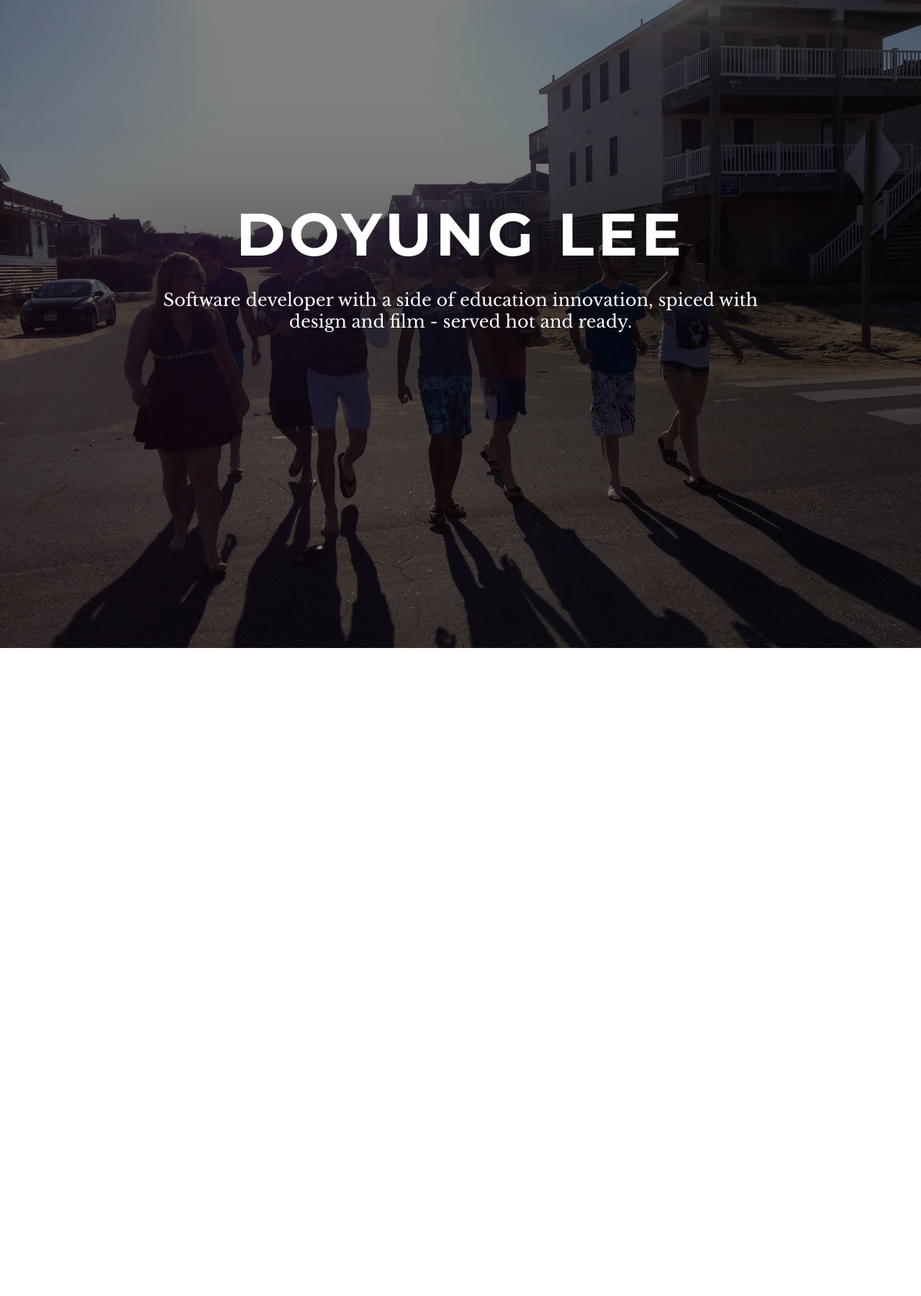
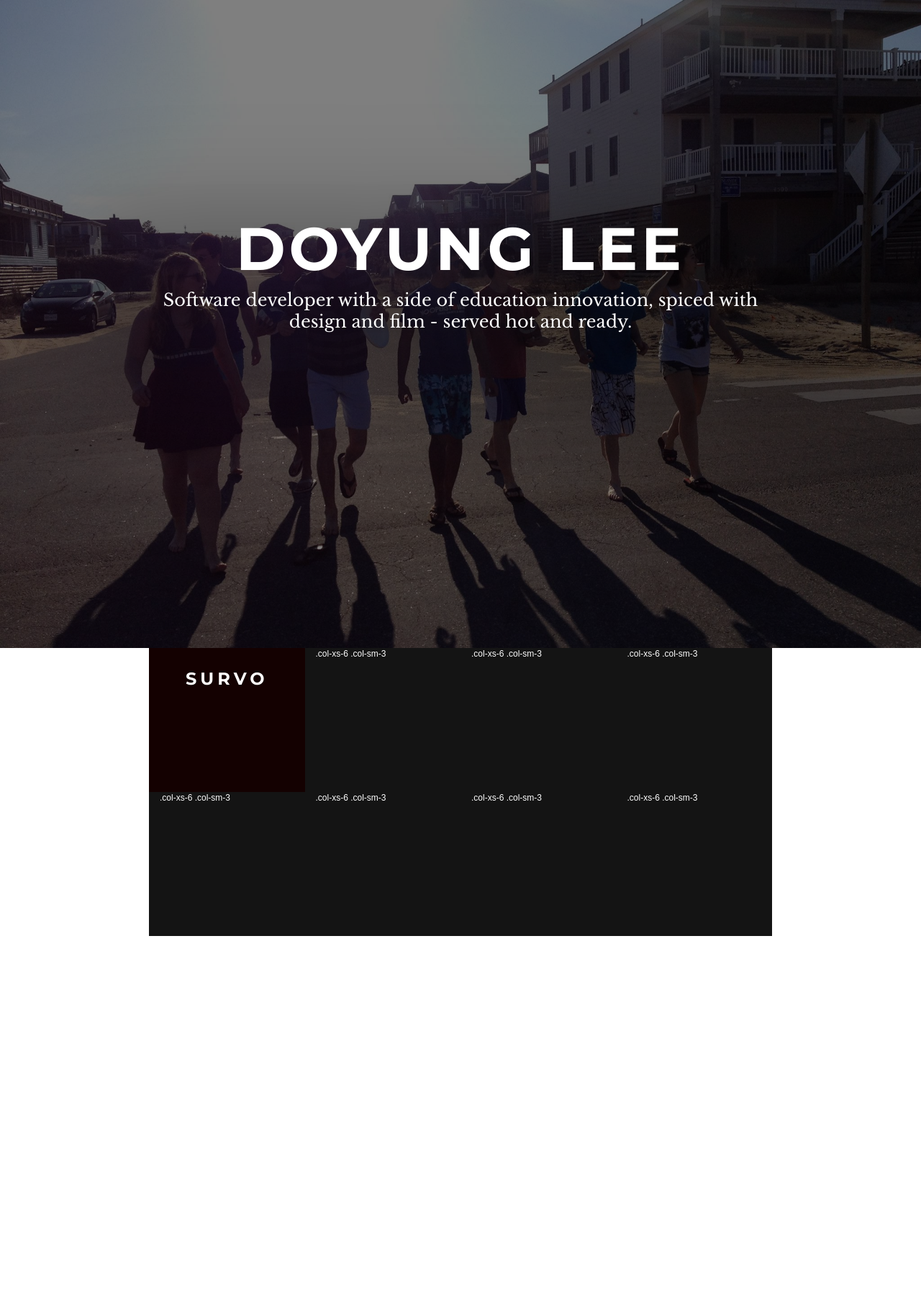
Before and after one commit to doyunglee/doyunglee.github.io, a Jekyll site: the page index.html, which Jekyll copies as it is, in a window 1280 px wide. Shown: the whole page at 72% size. Built offline with Jekyll 4.4.1, drawn with Linux system fonts in a browser that asks for light colours; nearby versions of some CDN libraries; before the commit the page ends 900 px from its top, so only the background shows below that.

Commit message:
added squares

```diff
--- a/css/main.css
+++ b/css/main.css
@@ -25,20 +25,24 @@ body {
    letter-spacing: 5px;
    padding: 10px 0px;
    font-size: 6.5vw;
+   margin-bottom: 0px;
 }
 
 .serif-talk h3{
    font-family: "Libre Baskerville";
    letter-spacing: 0px;
-   padding: 0px 2px;
+   padding: 0px 0px;
    font-size: 200%;
    line-height: 125%;
    background-color: rgba(0, 0, 0, 0.3);
    box-shadow: 0 0 150px 100px rgba(0, 0, 0, 0.3);
+   margin-top: 0px;
+
 }
 
 .layer {
-   padding-top: 250px;
+   padding-top: 270px;
+   padding-bottom: 0px;
    background-color: rgba(0, 0, 0, 0.5);
    top: 0;
    left: 0;
@@ -52,6 +56,31 @@ body {
    width: 70%;
 }
 
+.row {
+ margin: 0 auto;
+}
+
+.col-xs-6 {
+   background-color: rgba(20, 20, 20, 1);
+   color: rgba(255, 255, 255, 1);
+   min-width: 200px;
+   min-height: 200px;
+
+}
+
+
+#survo {
+   background-color: rgba(20, 1, 1, 1);
+   text-align: center;
+}
+
+.cell-title {
+   font-family: "Montserrat", sans-serif;
+   letter-spacing: 5px;
+   padding: 10px 0px;
+   margin-bottom: 0px;
+}
+
 @font-face {
    font-family: "Libre Baskerville";
    src: url("fonts/LibreBaskerville-Regular.otf");
--- a/index.html
+++ b/index.html
@@ -37,6 +37,22 @@
 			    </div>
 	 		</div>
 	    </div>
+	    <div class = "container">
+			<div class="row">
+				<div class="col-xs-6 col-sm-3" id="survo">
+					<div class="cell-title">
+						<h3>SURVO</h3>
+					</div>
+				</div>
+				<div class="col-xs-6 col-sm-3" id="insper">.col-xs-6 .col-sm-3</div>
+				<div class="col-xs-6 col-sm-3" id = "mimo">.col-xs-6 .col-sm-3</div>
+				<div class="col-xs-6 col-sm-3" id = "extrahour">.col-xs-6 .col-sm-3</div>
+				<div class="col-xs-6 col-sm-3" id = "eDisco">.col-xs-6 .col-sm-3</div>
+				<div class="col-xs-6 col-sm-3" id = "sigsys">.col-xs-6 .col-sm-3</div>
+				<div class="col-xs-6 col-sm-3">.col-xs-6 .col-sm-3</div>
+				<div class="col-xs-6 col-sm-3">.col-xs-6 .col-sm-3</div>
+			</div>
+	    </div>
 
 
 
```
